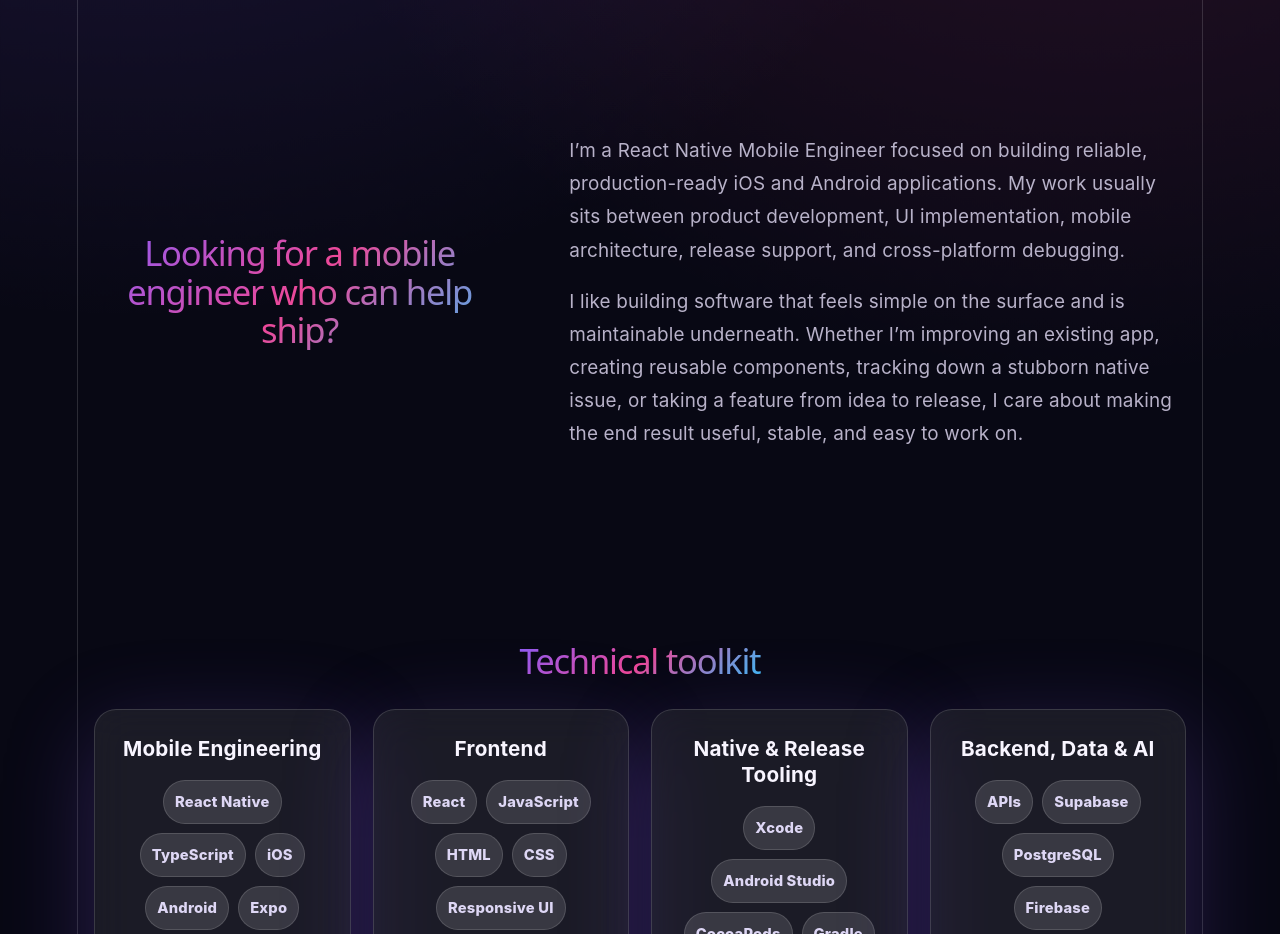
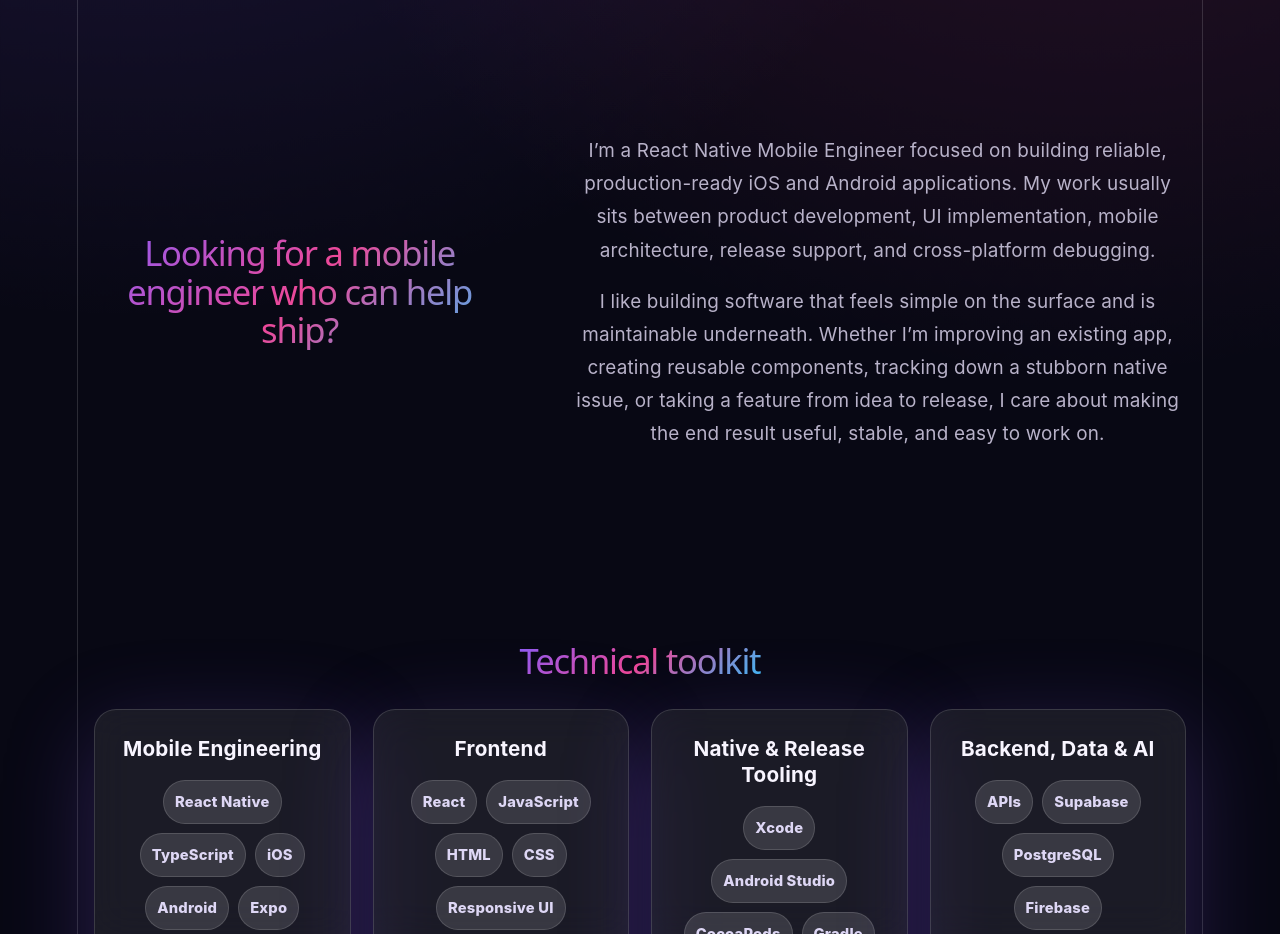
Before and after one commit to ryankoch13/reactjs-vite-portfolio, a React (Vite) app in the folder portfolio/: page / in a window 1280 px wide. Shown: the part 1040-1974 px from the top of the page. Built offline with nearby package versions, Linux system fonts and the light colour scheme.

Commit message:
chore: fix styling in about section
Signed-off-by: ryankoch13 <ryan.koch13@gmail.com>

```diff
--- a/portfolio/src/App.css
+++ b/portfolio/src/App.css
@@ -411,7 +411,6 @@ h1 span {
   display: grid;
   gap: 18px;
   font-size: 1.05rem;
-  text-align: start;
 }
 
 /*
```
